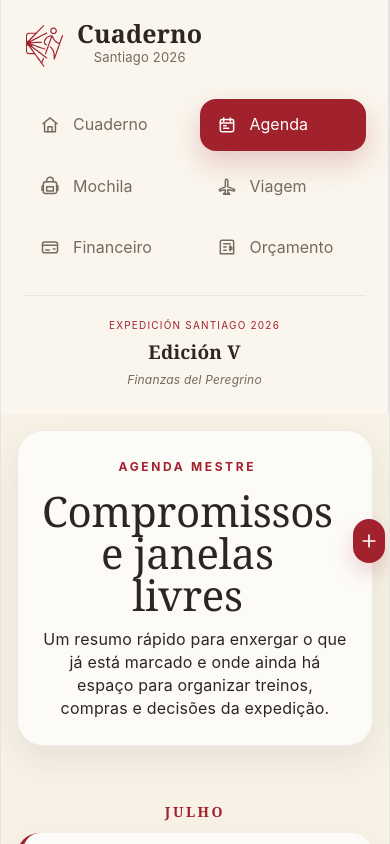
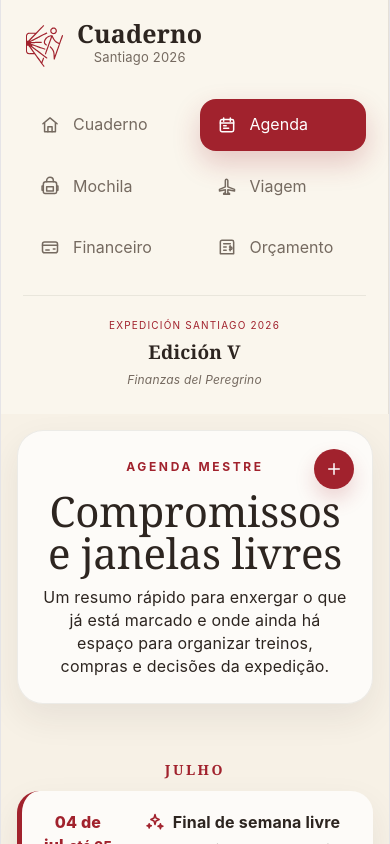
Before and after one commit to pbrittes/cuaderno-del-peregrino, a React (Vite) app: page / in a window 390 px wide. Both pictures are taken after a click on the button "Agenda". Shown: the top 844 px of the page. Built offline with nearby package versions, Linux system fonts and the light colour scheme.

Commit message:
fix: improve agenda mobile add button layout

```diff
--- a/src/App.css
+++ b/src/App.css
@@ -158,6 +158,10 @@ button { font: inherit; }
   text-align: center;
 }
 
+.agenda-header {
+  position: relative;
+}
+
 .eyebrow {
   color: var(--color-santiago-red);
   text-transform: uppercase;
@@ -264,22 +268,13 @@ h2 {
 }
 
 .mission-add-button {
-  width: 44px;
-  height: 44px;
-  border-radius: 999px;
-  border: none;
+  width: 34px;
+  height: 34px;
   background: var(--color-santiago-red);
   color: white;
-  display: inline-flex;
-  align-items: center;
-  justify-content: center;
-  cursor: pointer;
-  transition: .2s ease;
+  font-weight: 700;
+  font-size: 20px;
   box-shadow: 0 10px 20px rgba(161,34,45,.18);
-}
-
-.mission-add-button svg {
-  display: block;
 }
 
 .mission-add-button:hover {
@@ -785,7 +780,26 @@ h2 {
 
 @media (max-width: 700px) {
   .agenda-header-top {
-    align-items: center;
+    display: block;
+  }
+
+  .agenda-header-top > div {
+    min-width: 0;
+  }
+
+  .agenda-header-top .mission-add-button {
+    position: absolute;
+    top: 18px;
+    right: 18px;
+    width: 40px;
+    height: 40px;
+    margin: 0;
+    z-index: 2;
+  }
+
+  .mission-add-button svg {
+    width: 18px;
+    height: 18px;
   }
 
   .agenda-item {
```
